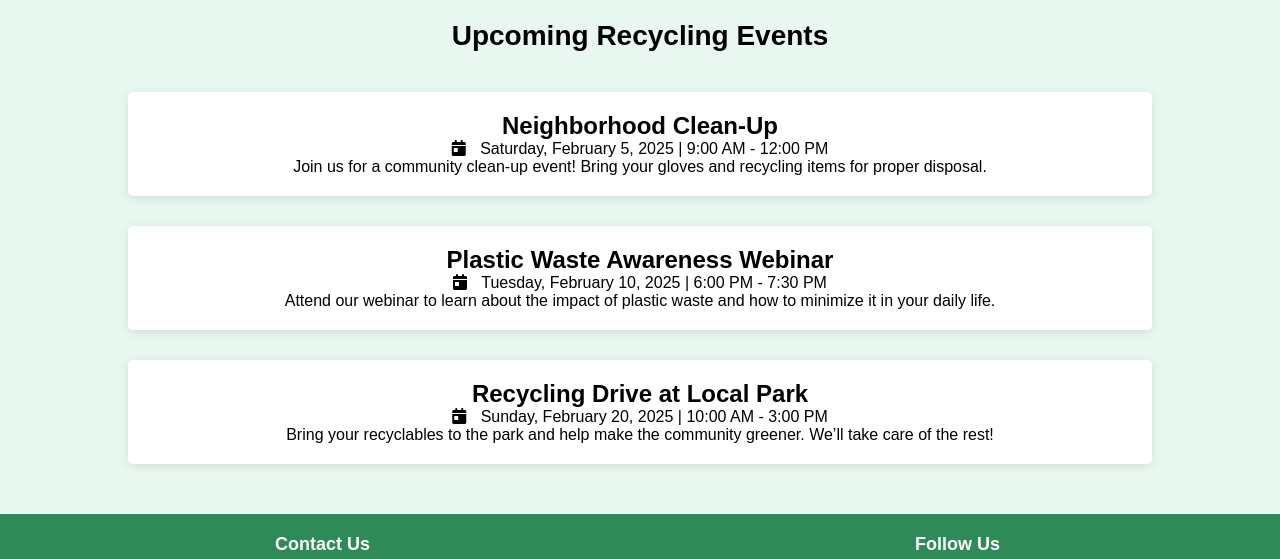
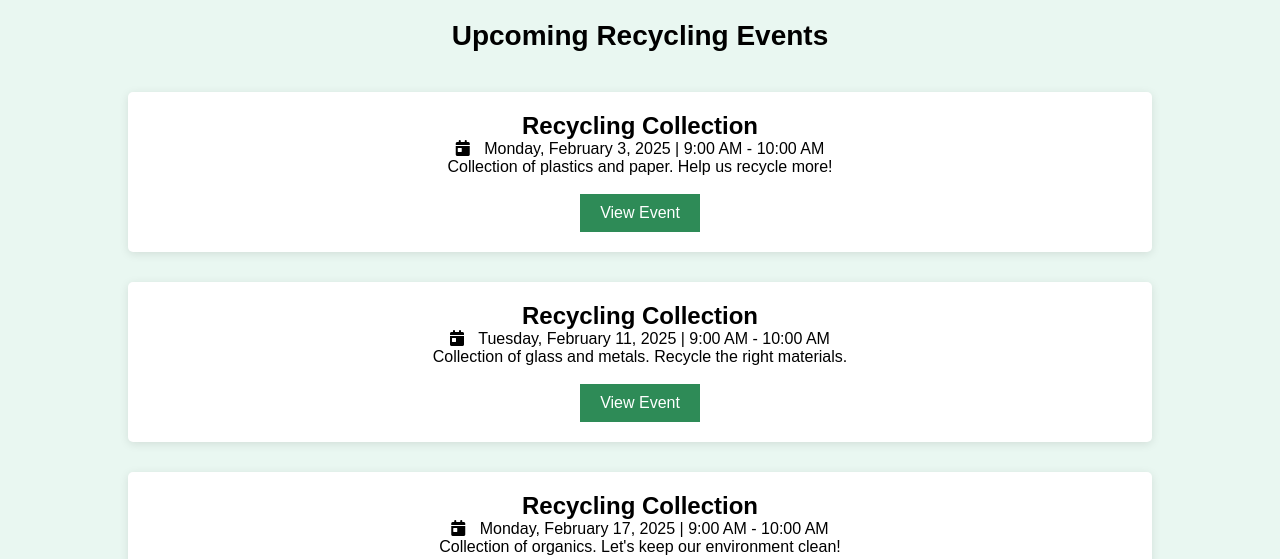
Before and after one commit to ankit15pr/Waste-Management-and-Recycling-Website, a plain HTML site: page index.html in a window 1280 px wide. Shown: the part 1310-1869 px from the top of the page. Drawn offline with nearby package versions, Linux system fonts and the light colour scheme.

Commit message:
Update event section on homepage

```diff
--- a/index.html
+++ b/index.html
@@ -21,7 +21,7 @@
             <ul class="nav-menu">
                 <li><a href="index.html">Home</a></li>
                 <li><a href="#search">Search</a></li>
-                <li><a href="#events">Events</a></li>
+                <li><a href="Events/event.html">Events</a></li>
                 <li><a href="#profile">Profile</a></li>
             </ul>
         </nav>
@@ -83,23 +83,31 @@
         <div class="container">
             <h2>Upcoming Recycling Events</h2>
             <div class="events-list">
+                <!-- Event 1 -->
             <div class="event-item">
-                    <h3>Neighborhood Clean-Up</h3>
-                    <p><i class="fas fa-calendar-day"></i> Saturday, February 5, 2025 | 9:00 AM - 12:00 PM</p>
-                    <p>Join us for a community clean-up event! Bring your gloves and recycling items for proper
-                        disposal.</p>
+                <h3>Recycling Collection</h3>
+                <p><i class="fas fa-calendar-day"></i> Monday, February 3, 2025 | 9:00 AM - 10:00 AM</p>
+                <p>Collection of plastics and paper. Help us recycle more!</p>
+                <br>
+                <button onclick="window.location.href='Events/event.html'">View Event</button>
             </div>
+
+            <!-- Event 2 -->
             <div class="event-item">
-                    <h3>Plastic Waste Awareness Webinar</h3>
-                    <p><i class="fas fa-calendar-day"></i> Tuesday, February 10, 2025 | 6:00 PM - 7:30 PM</p>
-                    <p>Attend our webinar to learn about the impact of plastic waste and how to minimize it in your
-                        daily life.</p>
+                <h3>Recycling Collection</h3>
+                <p><i class="fas fa-calendar-day"></i> Tuesday, February 11, 2025 | 9:00 AM - 10:00 AM</p>
+                <p>Collection of glass and metals. Recycle the right materials.</p>
+                <br>
+                <button onclick="window.location.href='Events/event.html'">View Event</button>
             </div>
+
+            <!-- Event 3 -->
             <div class="event-item">
-                    <h3>Recycling Drive at Local Park</h3>
-                    <p><i class="fas fa-calendar-day"></i> Sunday, February 20, 2025 | 10:00 AM - 3:00 PM</p>
-                    <p>Bring your recyclables to the park and help make the community greener. We’ll take care of the
-                        rest!</p>
+                <h3>Recycling Collection</h3>
+                <p><i class="fas fa-calendar-day"></i> Monday, February 17, 2025 | 9:00 AM - 10:00 AM</p>
+                <p>Collection of organics. Let's keep our environment clean!</p>
+                <br>
+                <button onclick="window.location.href='Events/event.html'">View Event</button>
             </div>
             </div>
         </div>
--- a/style.css
+++ b/style.css
@@ -209,6 +209,15 @@ body {
     margin-right: 10px;
 }
 
+.event-item button {
+    padding: 10px 20px;
+    font-size: 16px;
+    background-color: #2e8b57;
+    color: white;
+    border: none;
+    cursor: pointer;
+}
+
 
 /* Footer Css */
 .footer {
```
Lines whose indentation alone changed are shown as unchanged.
